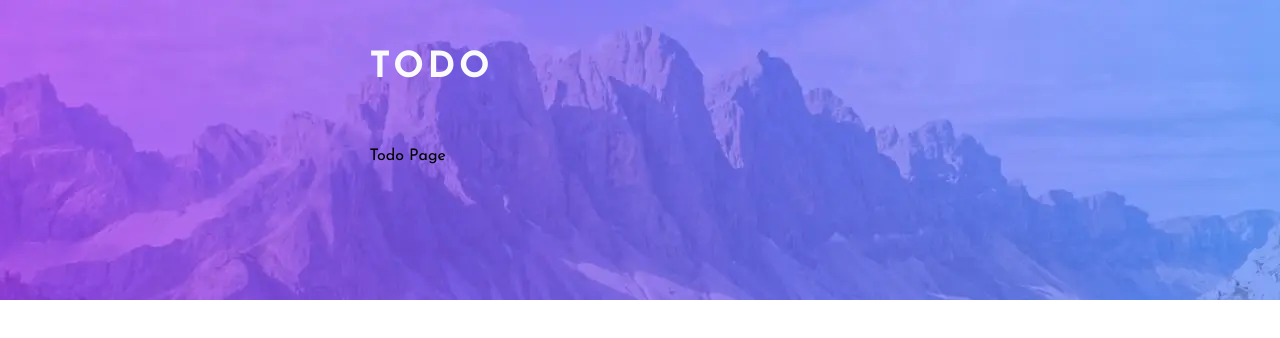
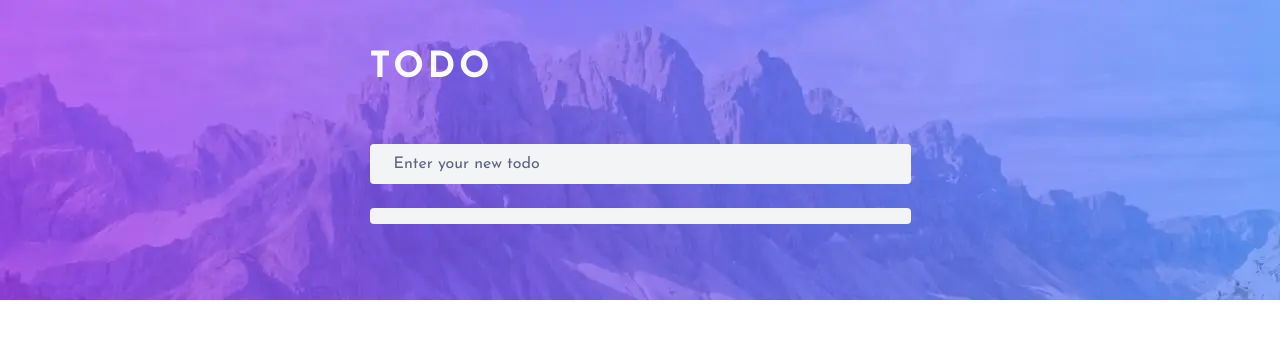
Before and after one commit to JoleneKearse/todo, a React (Vite) app: page / in a window 1280 px wide. Shown: the top 338 px of the page. Built offline with nearby package versions, Linux system fonts and the light colour scheme.

Commit message:
chore: stub TodoPage and TodoList and TodoListItem

```diff
--- a/src/App.tsx
+++ b/src/App.tsx
@@ -16,8 +16,8 @@ function App() {
       <div className="bg-[url('/bg-desktop-light.webp')] bg-top bg-no-repeat h-[200px] md:h-[300px] w-full"></div>
       <Wrapper>
         <Header />
-        {view === "login" && (<LoginPage />)}
-        {view === "todo" && (<TodoPage />)}
+        {view === "login" && <LoginPage />}
+        {view === "todo" && <TodoPage />}
       </Wrapper>
     </div>
   );
--- /dev/null
+++ b/src/components/TodoList.tsx
@@ -0,0 +1,11 @@
+import type { ReactNode } from "react";
+
+const TodoList = ({ children }: { children: ReactNode }) => {
+  return (
+    <ul className="bg-gray-100 py-2 pl-6 w-full rounded-sm focus:ring-3 focus:ring-amber-300 outline-none">
+      {children}
+    </ul>
+  );
+};
+
+export default TodoList;
--- /dev/null
+++ b/src/components/TodoListItem.tsx
@@ -0,0 +1,11 @@
+
+import Cancel from "../assets/icon-cross.svg";
+const TodoListItem = () => {
+    return ( <li>
+        <input type="checkbox" name="" id="" />
+        <span>Sample Todo Item</span>
+        <button><img src={Cancel} alt="Cancel" /></button>
+    </li> );
+}
+
+export default TodoListItem;
--- a/src/pages/TodoPage.tsx
+++ b/src/pages/TodoPage.tsx
@@ -1,5 +1,21 @@
+import Input from "../components/Input";
+import TodoList from "../components/TodoList";
+
 const TodoPage = () => {
-  return <p>Todo Page</p>;
+  return (
+    <main>
+       <form action="" className="flex flex-col gap-6">
+        <Input
+          label="New Todo"
+          type="text"
+          placeholder="Enter your new todo"
+        />
+        <TodoList>
+
+        </TodoList>
+       </form>
+    </main>
+  );
 };
 
 export default TodoPage;
```
Also changed, not shown: src/pages/LoginPage.tsx (+32 -9 lines).
